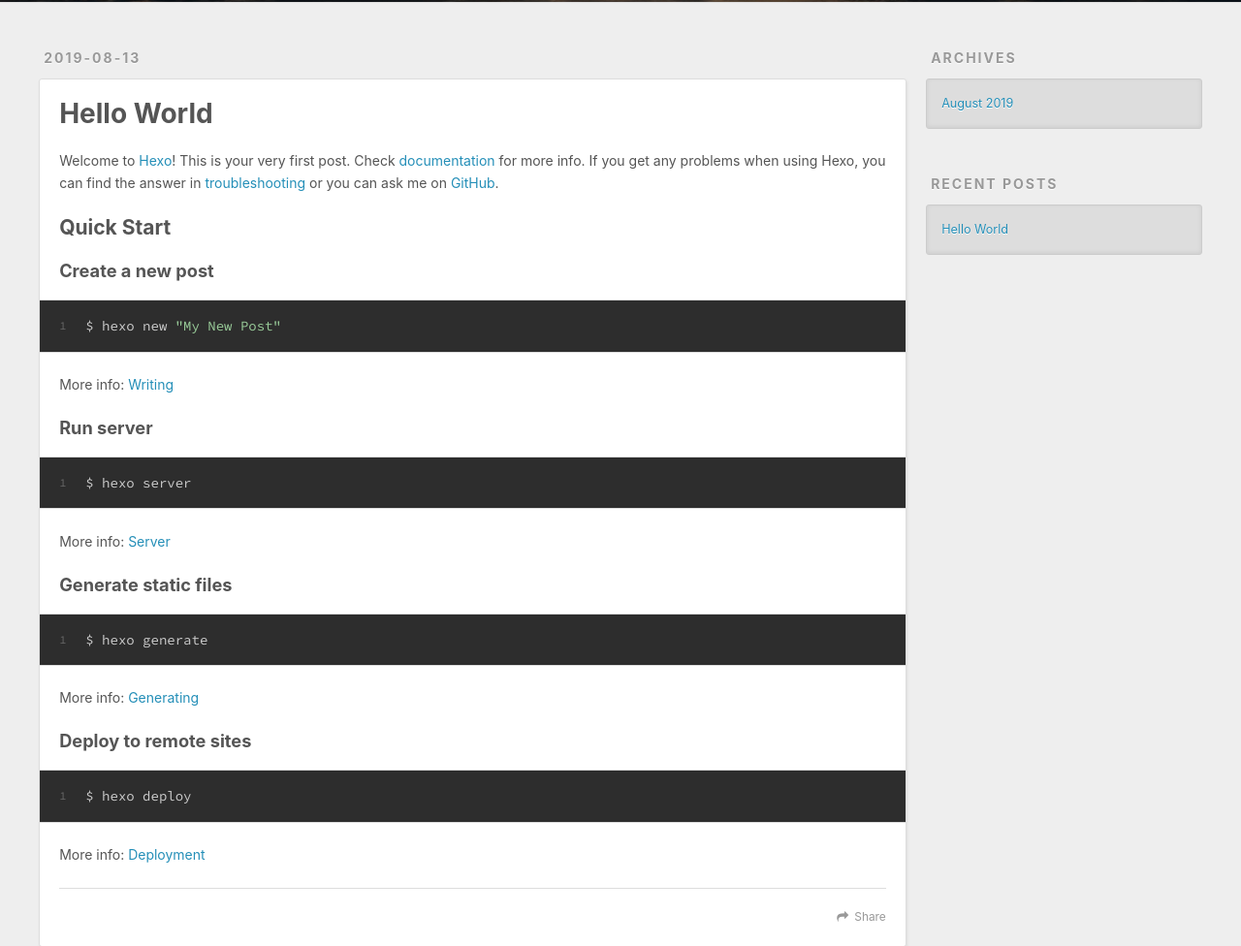
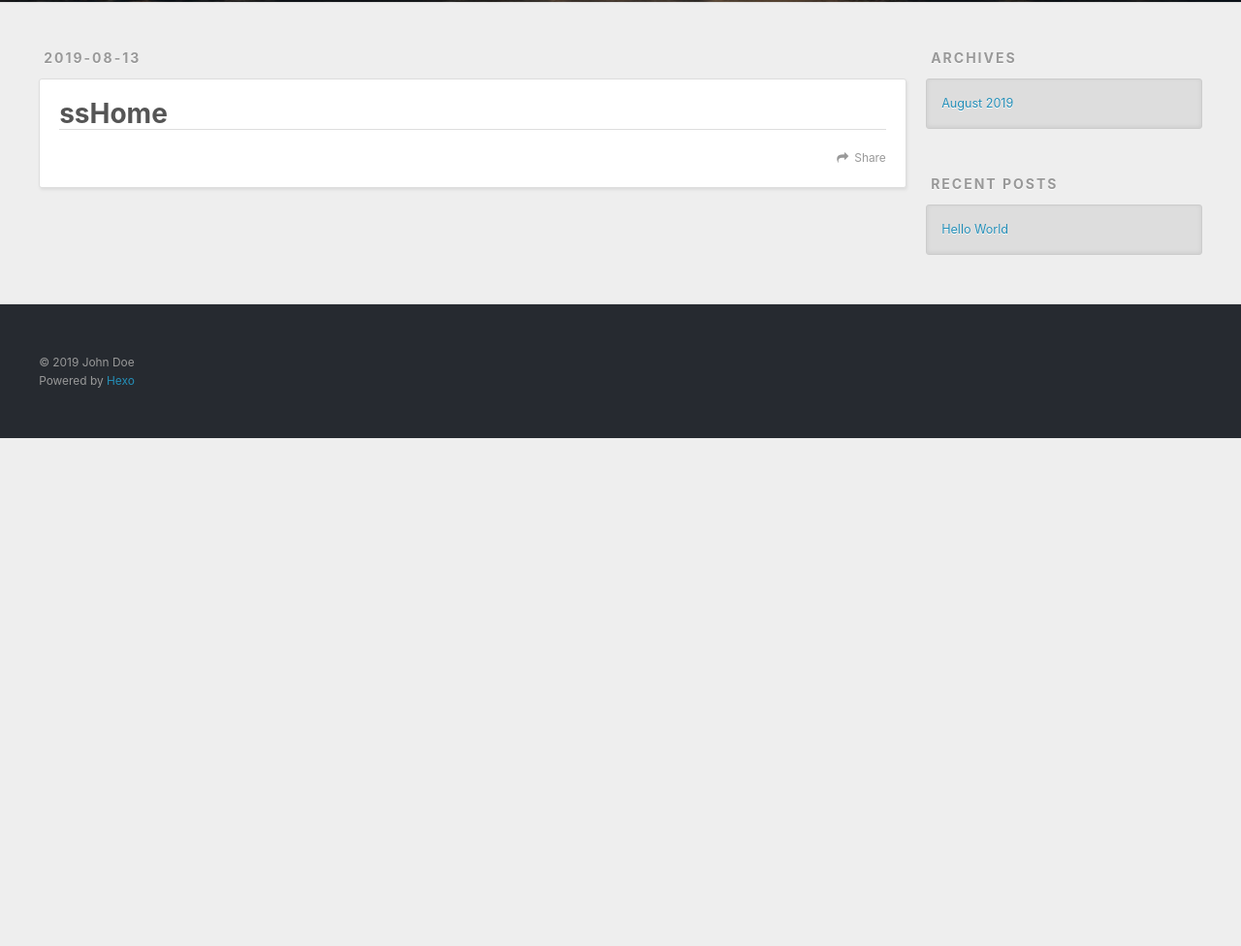
Before and after one commit to ssabc/ssabc.github.io, a plain HTML site: page ssHome/index.html in a window 1280 px wide. Shown: the part 298-1274 px from the top of the page at 97% size. After the commit the page ends 800 px from the top, so only its background shows below. Drawn offline with nearby package versions, Linux system fonts and the light colour scheme.

Commit message:
Site updated: 2019-08-13 15:31:00

```diff
--- a/index.html
+++ b/ssHome/index.html
@@ -5,15 +5,16 @@
 
 
 
-  <title>Hexo</title>
+  <title>ssHome | Hexo</title>
   <meta name="viewport" content="width=device-width, initial-scale=1, maximum-scale=1">
   <meta property="og:type" content="website">
-<meta property="og:title" content="Hexo">
-<meta property="og:url" content="http://yoursite.com/index.html">
+<meta property="og:title" content="ssHome">
+<meta property="og:url" content="http://yoursite.com/ssHome/index.html">
 <meta property="og:site_name" content="Hexo">
 <meta property="og:locale" content="en">
+<meta property="og:updated_time" content="2019-08-13T07:30:35.000Z">
 <meta name="twitter:card" content="summary">
-<meta name="twitter:title" content="Hexo">
+<meta name="twitter:title" content="ssHome">
 
     <link rel="alternate" href="/atom.xml" title="Hexo" type="application/atom+xml">
 
@@ -60,12 +61,10 @@
   </div>
 </header>
       <div class="outer">
-        <section id="main">
-
-    <article id="post-hello-world" class="article article-type-post" itemscope itemprop="blogPost">
+        <section id="main"><article id="page-" class="article article-type-page" itemscope itemprop="blogPost">
   <div class="article-meta">
-    <a href="/2019/08/13/hello-world/" class="article-date">
-  <time datetime="2019-08-13T06:54:52.000Z" itemprop="datePublished">2019-08-13</time>
+    <a href="/ssHome/index.html" class="article-date">
+  <time datetime="2019-08-13T07:30:35.000Z" itemprop="datePublished">2019-08-13</time>
 </a>
 
   </div>
@@ -75,8 +74,8 @@
       <header class="article-header">
 
 
-    <h1 itemprop="name">
-      <a class="article-title" href="/2019/08/13/hello-world/">Hello World</a>
+    <h1 class="article-title" itemprop="name">
+      ssHome
     </h1>
 
 
@@ -84,34 +83,19 @@
 
     <div class="article-entry" itemprop="articleBody">
 
-        <p>Welcome to <a href="https://hexo.io/" target="_blank" rel="noopener">Hexo</a>! This is your very first post. Check <a href="https://hexo.io/docs/" target="_blank" rel="noopener">documentation</a> for more info. If you get any problems when using Hexo, you can find the answer in <a href="https://hexo.io/docs/troubleshooting.html" target="_blank" rel="noopener">troubleshooting</a> or you can ask me on <a href="https://github.com/hexojs/hexo/issues" target="_blank" rel="noopener">GitHub</a>.</p>
-<h2 id="Quick-Start"><a href="#Quick-Start" class="headerlink" title="Quick Start"></a>Quick Start</h2><h3 id="Create-a-new-post"><a href="#Create-a-new-post" class="headerlink" title="Create a new post"></a>Create a new post</h3><figure class="highlight bash"><table><tr><td class="gutter"><pre><span class="line">1</span><br></pre></td><td class="code"><pre><span class="line">$ hexo new <span class="string">"My New Post"</span></span><br></pre></td></tr></table></figure>
-
-<p>More info: <a href="https://hexo.io/docs/writing.html" target="_blank" rel="noopener">Writing</a></p>
-<h3 id="Run-server"><a href="#Run-server" class="headerlink" title="Run server"></a>Run server</h3><figure class="highlight bash"><table><tr><td class="gutter"><pre><span class="line">1</span><br></pre></td><td class="code"><pre><span class="line">$ hexo server</span><br></pre></td></tr></table></figure>
-
-<p>More info: <a href="https://hexo.io/docs/server.html" target="_blank" rel="noopener">Server</a></p>
-<h3 id="Generate-static-files"><a href="#Generate-static-files" class="headerlink" title="Generate static files"></a>Generate static files</h3><figure class="highlight bash"><table><tr><td class="gutter"><pre><span class="line">1</span><br></pre></td><td class="code"><pre><span class="line">$ hexo generate</span><br></pre></td></tr></table></figure>
-
-<p>More info: <a href="https://hexo.io/docs/generating.html" target="_blank" rel="noopener">Generating</a></p>
-<h3 id="Deploy-to-remote-sites"><a href="#Deploy-to-remote-sites" class="headerlink" title="Deploy to remote sites"></a>Deploy to remote sites</h3><figure class="highlight bash"><table><tr><td class="gutter"><pre><span class="line">1</span><br></pre></td><td class="code"><pre><span class="line">$ hexo deploy</span><br></pre></td></tr></table></figure>
-
-<p>More info: <a href="https://hexo.io/docs/deployment.html" target="_blank" rel="noopener">Deployment</a></p>
 
 
     </div>
     <footer class="article-footer">
-      <a data-url="http://yoursite.com/2019/08/13/hello-world/" data-id="cjz9h3hc60000mb2q39lvzf0o" class="article-share-link">Share</a>
+      <a data-url="http://yoursite.com/ssHome/index.html" data-id="cjz9ibd3t00016o2qllni4s1f" class="article-share-link">Share</a>
 
 
     </footer>
   </div>
 
-</article>
 
 
-
-
+</article>
 
 </section>
 
```
Also changed, not shown: 2019/08/13/hello-world/index.html (+1 -1 lines).
